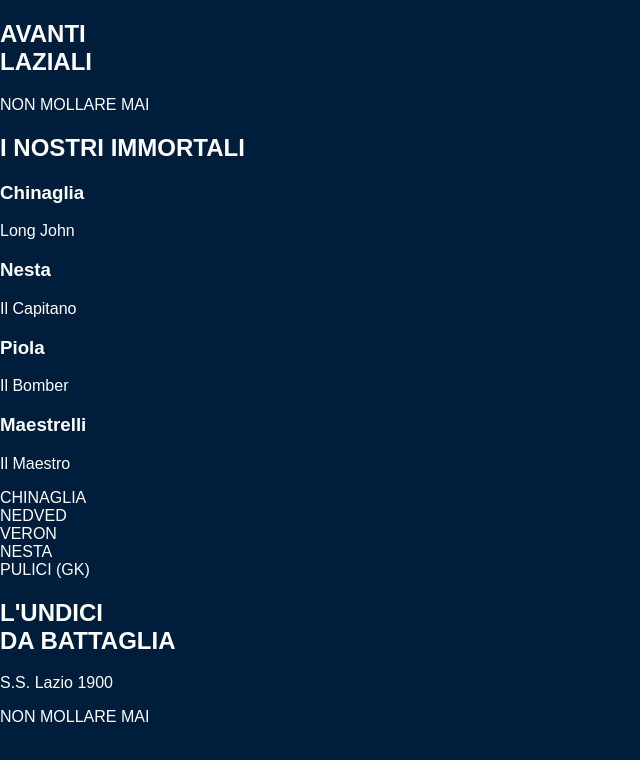
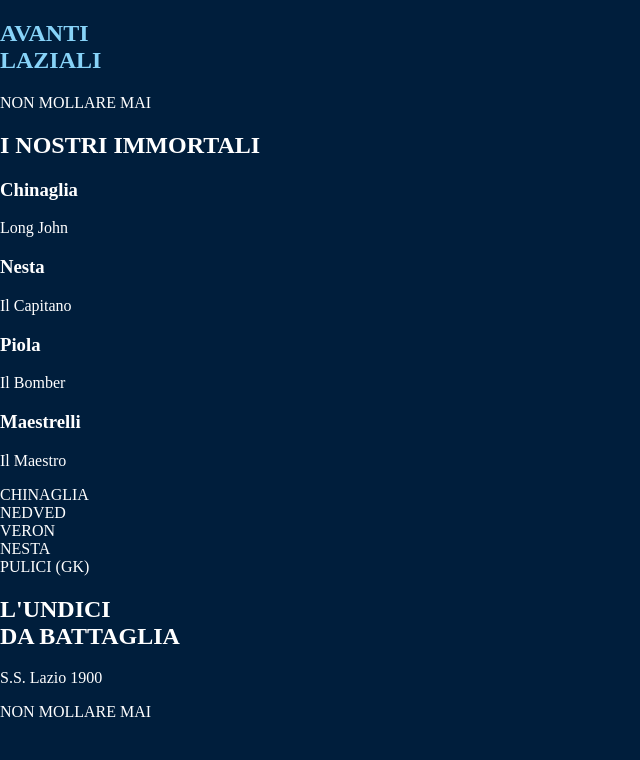
Before and after one commit to aldafz/lazio-app, a Next.js app: page / in a window 1280 px wide. Shown: the top 760 px of the page, without its empty margins (0-640 px from the left). Built offline with nearby package versions, Linux system fonts and the light colour scheme.

Commit message:
Update styles.css

```diff
--- a/src/app/styles.css
+++ b/src/app/styles.css
@@ -1,6 +1,11 @@
 body {
   background-color: #001e3c;
-  color: white;
+  color: #ffffff;
   margin: 0;
-  font-family: sans-serif;
+  padding: 0;
+  display: block;
 }
+
+h1 {
+  color: #87D3F8;
+}
```
